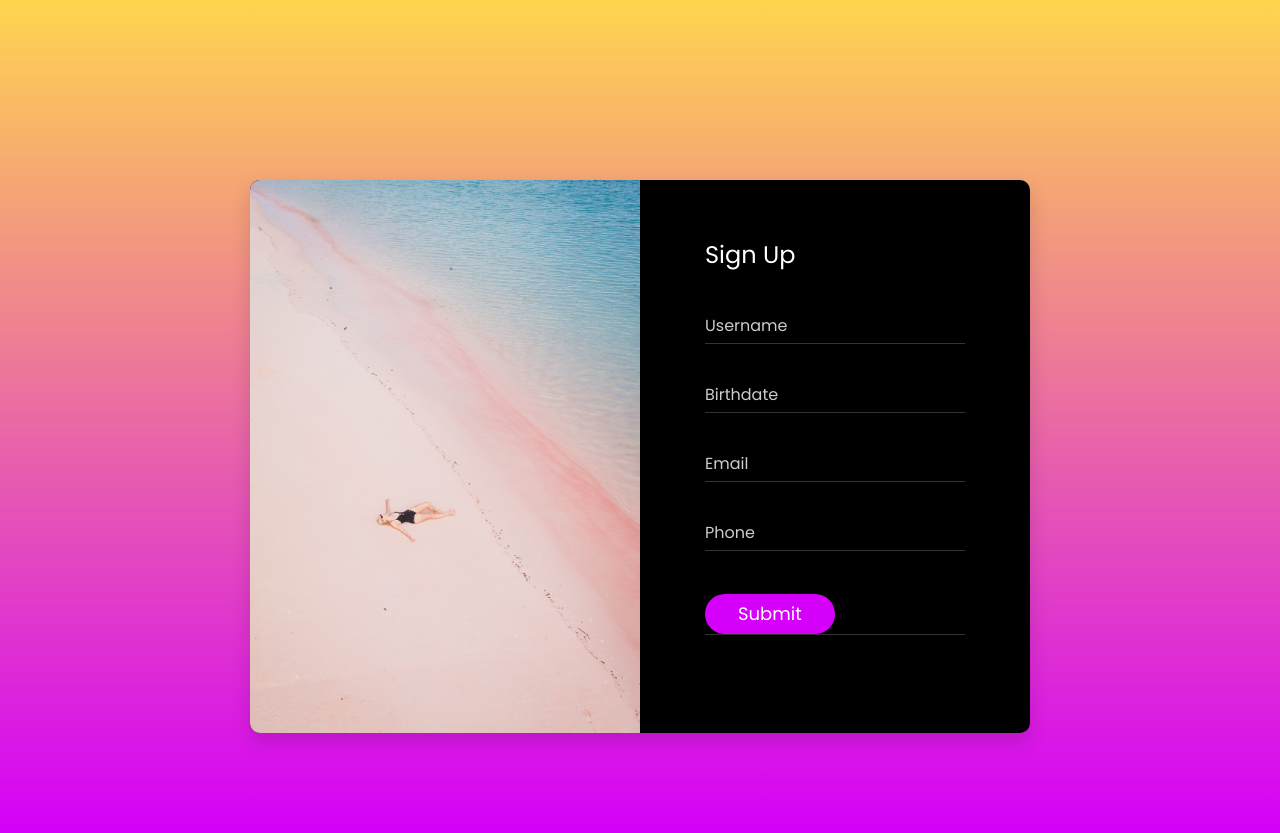
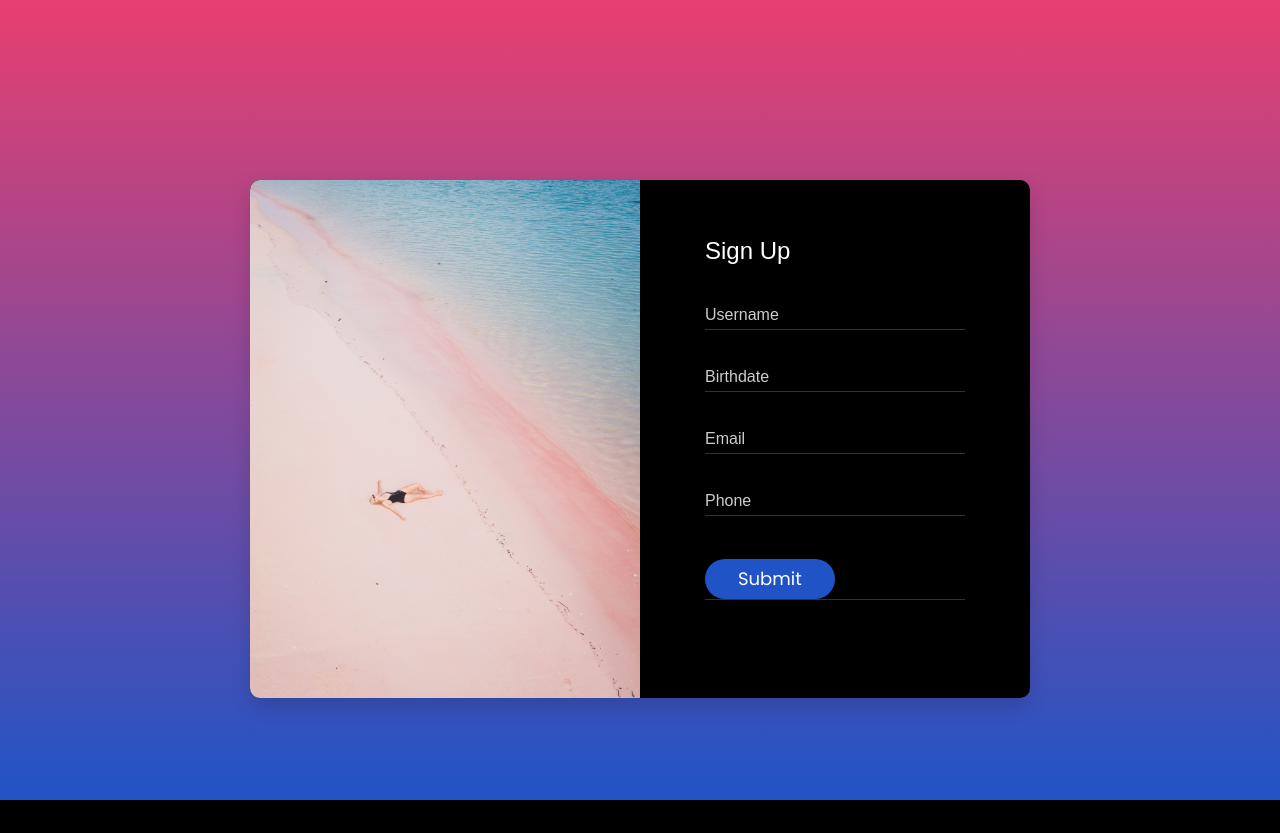
Before and after one commit to Gigi-py/HB_FinalProject_Plenti, a Flask app: page /signup in a window 1280 px wide. After the commit the page ends 800 px from the top, so only its background shows below. Run offline with Flask 2, Linux system fonts and the light colour scheme; parts of the project's set-up code (start-up, migrations or seed data) failed here and were passed over; some libraries are stand-ins or nearby versions.

Commit message:
styling pages

```diff
--- a/static/css/style.css
+++ b/static/css/style.css
@@ -120,7 +120,7 @@ body {
 
 .plenti-h1{
   font-family: 'Merriweather', serif;
-  font-size: 5
+  font-size: 3
 }
 
 .plenti-background{
--- a/templates/index.html
+++ b/templates/index.html
@@ -5,7 +5,6 @@
 {% block title %} Homepage {% endblock %}
 
 {% block body %}
-<link href="static/css/coverdashboard.css" rel="stylesheet">
 
   <!--Hero section-->
   <body class="d-flex h-100 text-center text-white bg-white">
@@ -33,13 +32,13 @@
   </main>
 
   <footer class="mt-auto text-white-50 plenti-footer">
-    <p>Built at <a href="https://hackbrightacademy.com/" class="text-white">Hackbright</a>, by <a href="https://twitter.com/mdo" class="text-white">Gabriella Savage</a>.</p>
+    <p>Built at <a href="https://hackbrightacademy.com/" class="text-white">Hackbright</a>, by <a href="https://www.linkedin.com/in/gabriellahsavage/" class="text-white">Gabriella Savage</a>.</p>
   </footer>
 </div>
 </body>
 
   <script>
-    $(document).ready(function(){
+    $(main).ready(function(){
 
 var count_particles, stats, update;
 stats = new Stats;
--- a/templates/signup.html
+++ b/templates/signup.html
@@ -150,11 +150,11 @@
    #FONT
    ========================================================================== */
 .font-robo {
-  font-family: "Roboto", "Arial", "Helvetica Neue", sans-serif;
+  font-family: 'Merriweather', serif;
 }
 
 .font-poppins {
-  font-family: "Poppins", "Arial", "Helvetica Neue", sans-serif;
+  font-family: 'Varela Round', sans-serif;
 }
 
 /* ==========================================================================
@@ -272,7 +272,7 @@ button {
 }
 
 body {
-  font-family: "Poppins", "Arial", "Helvetica Neue", sans-serif;
+  font-family: 'Merriweather', serif;
   font-weight: 400;
   font-size: 14px;
 }
@@ -302,7 +302,7 @@ h5 {
 }
 
 h6 {
-  font-size: 13px;
+  font-size: 12px;
 }
 
 /* ==========================================================================
@@ -317,11 +317,11 @@ h6 {
 }
 
 .bg-gra-01 {
-  background: -webkit-gradient(linear, left bottom, left top, from(#D500F9), to(#FFD54F));
-  background: -webkit-linear-gradient(bottom, #D500F9 0%, #FFD54F 100%);
-  background: -moz-linear-gradient(bottom, #D500F9 0%, #FFD54F 100%);
-  background: -o-linear-gradient(bottom, #D500F9 0%, #FFD54F 100%);
-  background: linear-gradient(to top, #D500F9 0%, #FFD54F 100%);
+  background: -webkit-gradient(linear, left bottom, left top, from(#2054C6), to(#e83f6fff));
+  background: -webkit-linear-gradient(bottom, #2054C6 0%, #e83f6fff 100%);
+  background: -moz-linear-gradient(bottom, #2054C6 0%, #e83f6fff 100%);
+  background: -o-linear-gradient(bottom, #2054C6 0%, #e83f6fff 100%);
+  background: linear-gradient(to top, #2054C6 0%, #e83f6fff 100%);
 }
 
 /* ==========================================================================
@@ -400,11 +400,11 @@ h6 {
 }
 
 .btn--green {
-  background: #D500F9;
+  background: #2054C6;
 }
 
 .btn--green:hover {
-  background: #D500F9;
+  background: #2054C6;
 }
 
 /* ==========================================================================
```
Also changed, not shown: static/css/dashboard.css (+8 -0 lines), templates/dashboard.html (+5 -35 lines), templates/login.html (+5 -5 lines).
